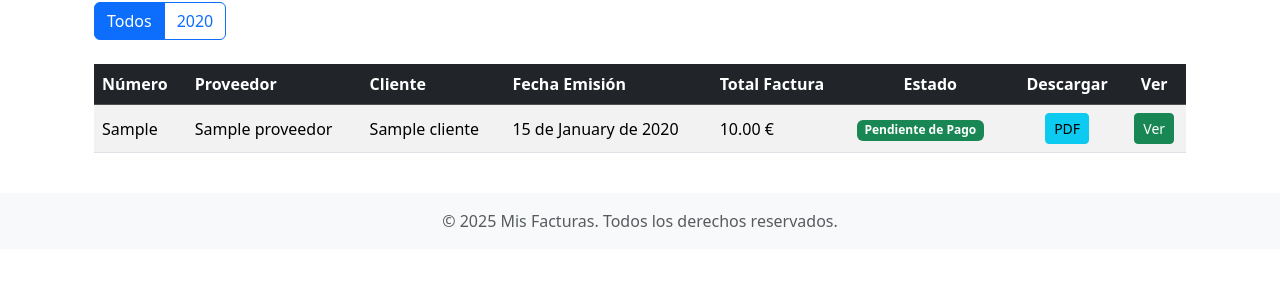
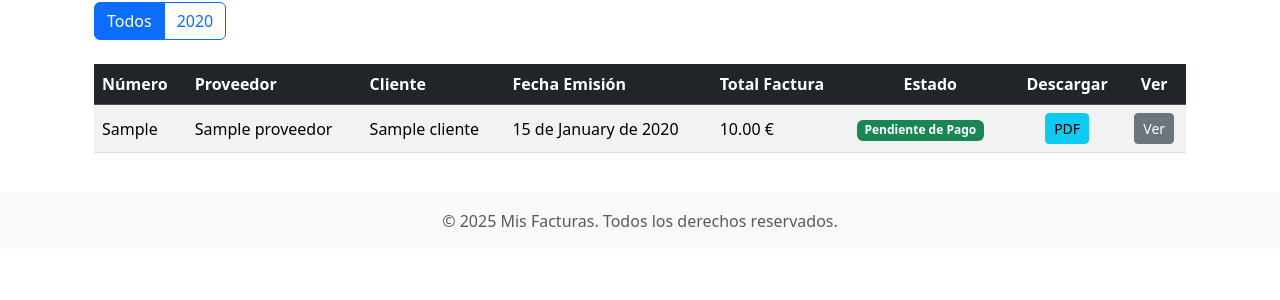
Before and after one commit to hek444/facturator, a Django app: page /backoffice/facturas/ in a window 1280 px wide. Shown: the part 150-450 px from the top of the page. Run offline with Django 5.2, Linux system fonts and the light colour scheme; the first user in the database is signed in; tables that the repository leaves empty hold one stand-in row (Sample ...).

Commit message:
Color fix

```diff
--- a/src/backoffice/templates/backoffice/factura_list.html
+++ b/src/backoffice/templates/backoffice/factura_list.html
@@ -51,7 +51,7 @@
                         <a href="{% url 'backoffice:factura_pdf' factura.id %}" class="btn btn-info btn-sm">PDF</a>
                     </td>
                     <td class="text-center">
-                        <a href="{% url 'backoffice:factura_detail' factura.id %}" target="_blank" class="btn btn-success btn-sm">Ver</a>
+                        <a href="{% url 'backoffice:factura_detail' factura.id %}" target="_blank" class="btn btn-secondary btn-sm">Ver</a>
                     </td>
                 </tr>
                 {% endfor %}
```
